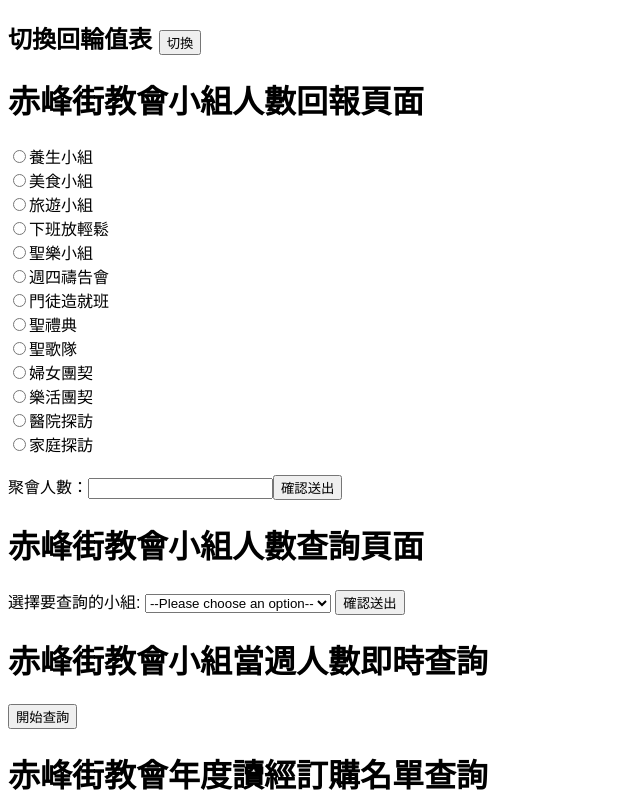
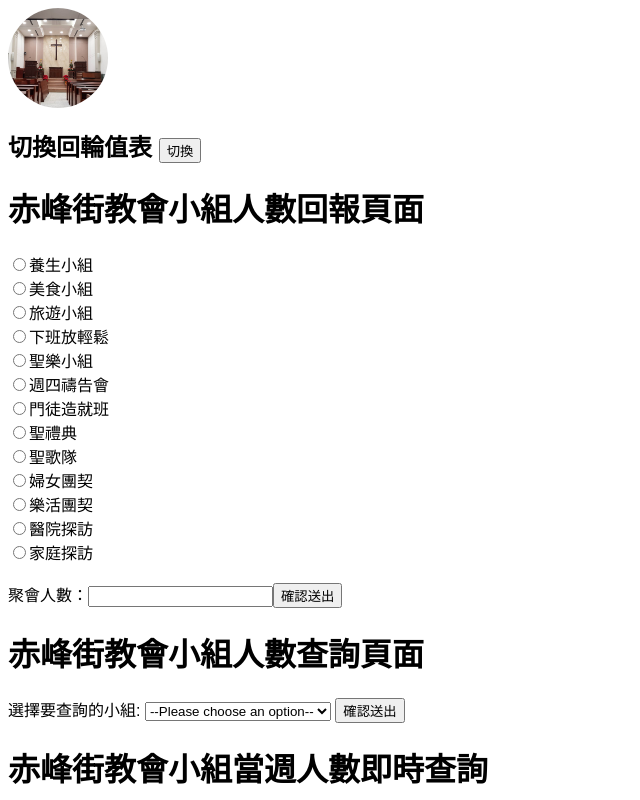
Before and after one commit to frank123Wang/Chifengchunch, a plain HTML site: page church/123.html in a window 1280 px wide. Shown: the top 800 px of the page, without its empty margins (0-640 px from the left). Drawn offline with Linux system fonts and the light colour scheme.

Commit message:
Update 123.html

```diff
--- a/church/123.html
+++ b/church/123.html
@@ -11,6 +11,9 @@
     <link rel="stylesheet" media="screen and (min-width: 400px) and (max-width: 700px)" href="123.css" />
   </head>
   <body>
+    <div class="avatar-container">
+  <img src="456.png" alt="Avatar" class="avatar">
+</div>
     <h2>切換回輪值表 <a href="rotation.html"><button>切換</button> </a> </h2>
     <h1>赤峰街教會小組人數回報頁面</h1>
     <form action="https://script.google.com/macros/s/AKfycbxtyIi7-4BYpihO6OHD0xLuonUEzcg8Nte9lEJ3yDjPTsnGF8DWAx5p2RfZA8IEFWh8wA/exec" method="post" >
```
